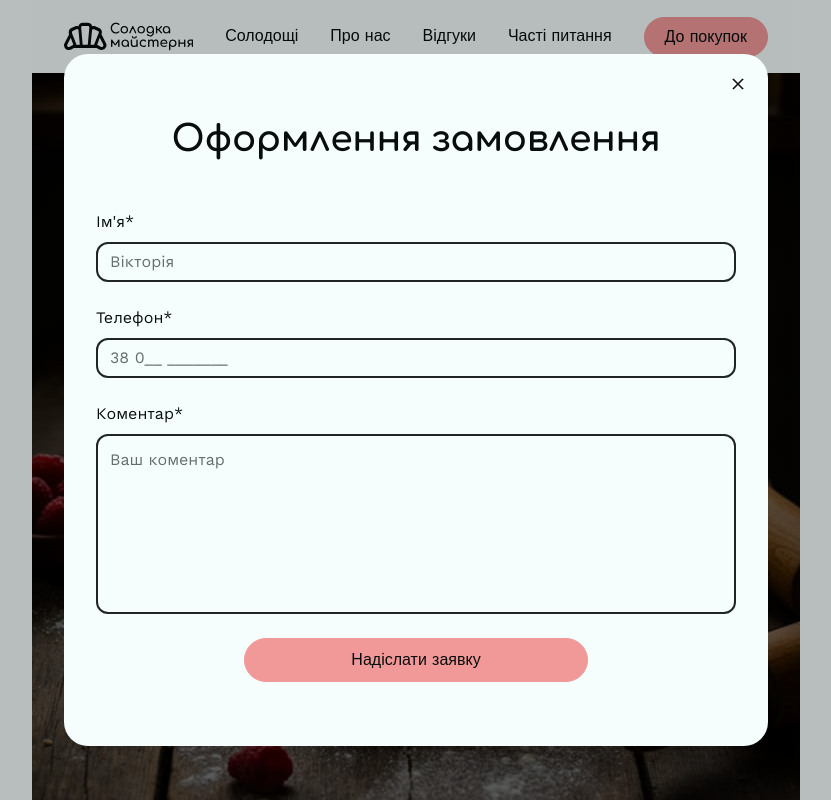
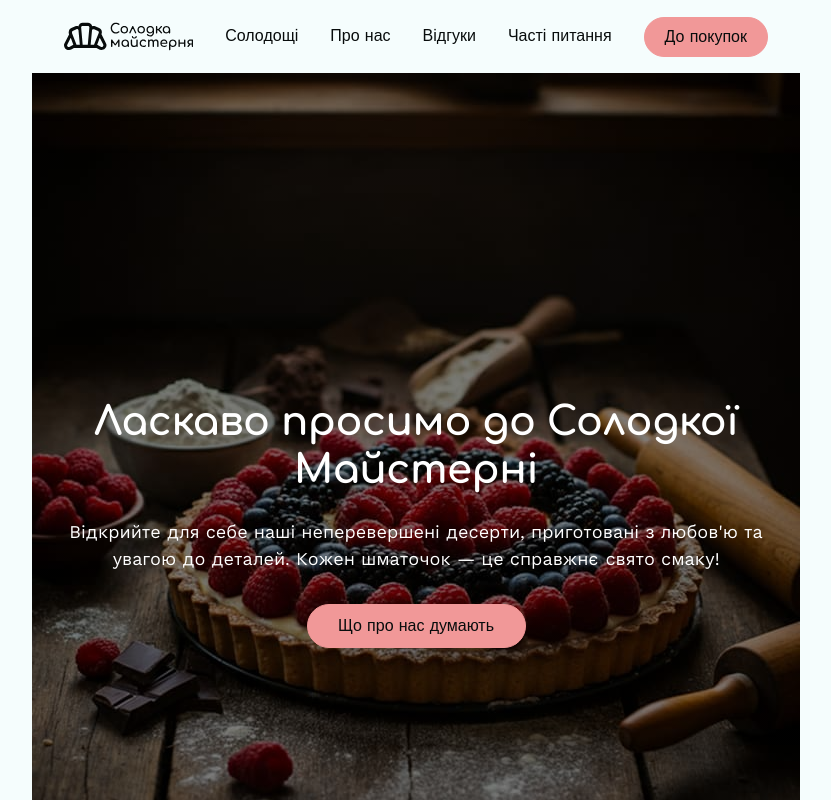
Before and after one commit to YuriyMBoyko/goit-sw-team-project, a website built with Vite: page src/index.html in a window 1280 px wide. Shown: the top 800 px of the page, without its empty margins (224-1055 px from the left). Built offline with nearby package versions, Linux system fonts and the light colour scheme; what accordion-js, css-star-rating would draw is missing.

Commit message:
Fix some bugs

```diff
--- a/src/partials/order-modal.html
+++ b/src/partials/order-modal.html
@@ -1,4 +1,4 @@
-<div class="modal-backdrop order-modal-overlay is-open" data-order-modal-overlay>
+<div class="modal-backdrop order-modal-overlay" data-order-modal-overlay>
   <div class="modal-window order-modal" role="dialog" aria-modal="true" aria-labelledby="order-modal-title">
     <button class="modal-close-button order-modal-close" type="button" aria-label="Закрити" data-order-modal-close>
       <svg width="24" height="24">
```
